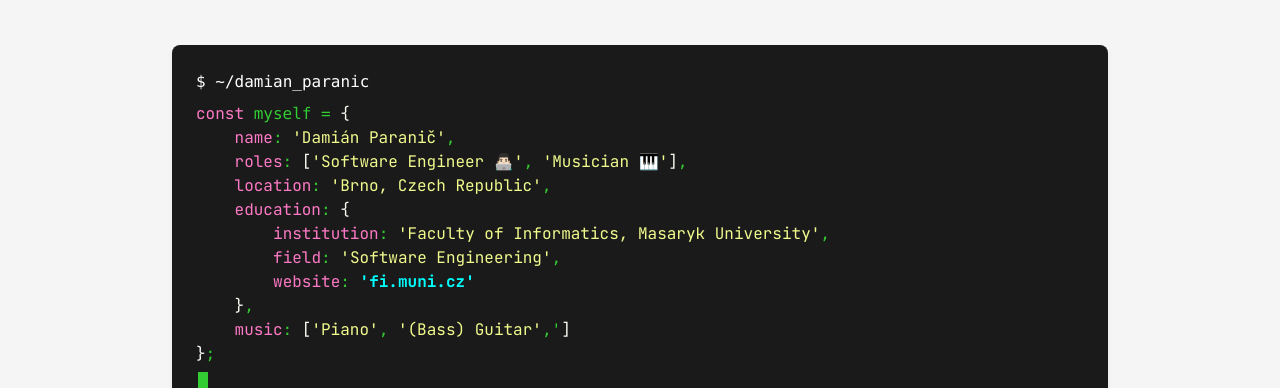
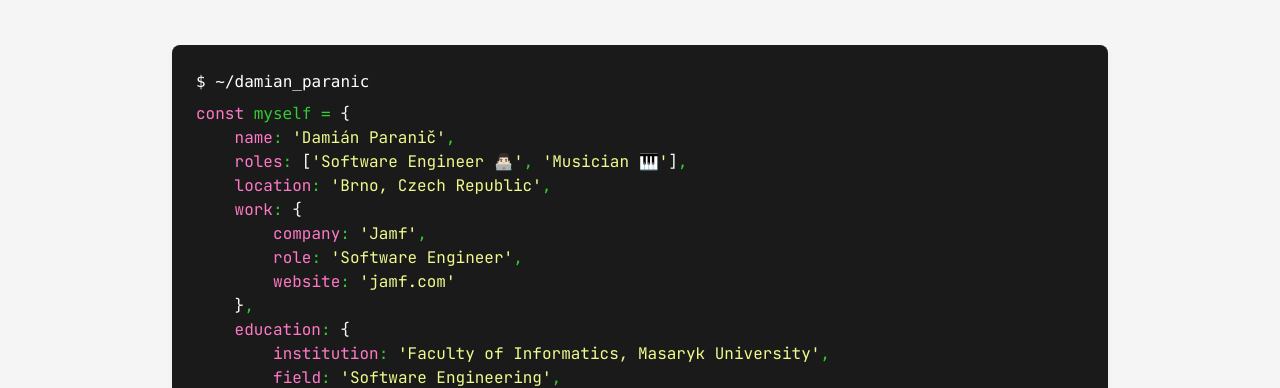
Before and after one commit to damuso/damuso.github.io, a plain HTML site: page index.html in a window 1280 px wide. Shown: the part 397-785 px from the top of the page. Drawn offline with Linux system fonts and the light colour scheme.

Commit message:
Update personal information in index.html

```diff
--- a/index.html
+++ b/index.html
@@ -159,6 +159,11 @@
     name: 'Damián Paranič',
     roles: ['Software Engineer 👨🏻‍💻', 'Musician 🎹'],
     location: 'Brno, Czech Republic',
+    work: {
+        company: 'Jamf',
+        role: 'Software Engineer',
+        website: 'jamf.com'
+    },
     education: {
         institution: 'Faculty of Informatics, Masaryk University',
         field: 'Software Engineering',
```
